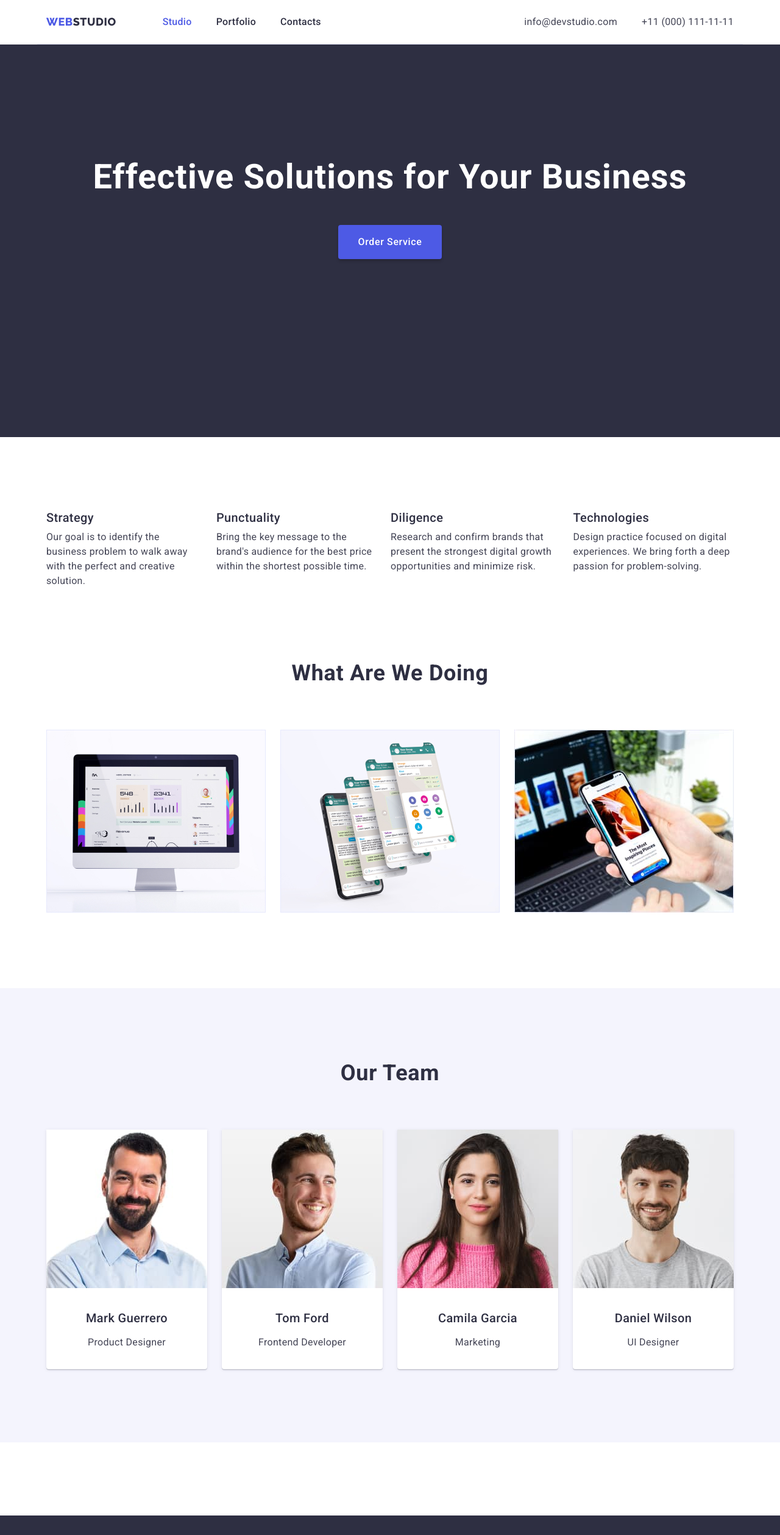
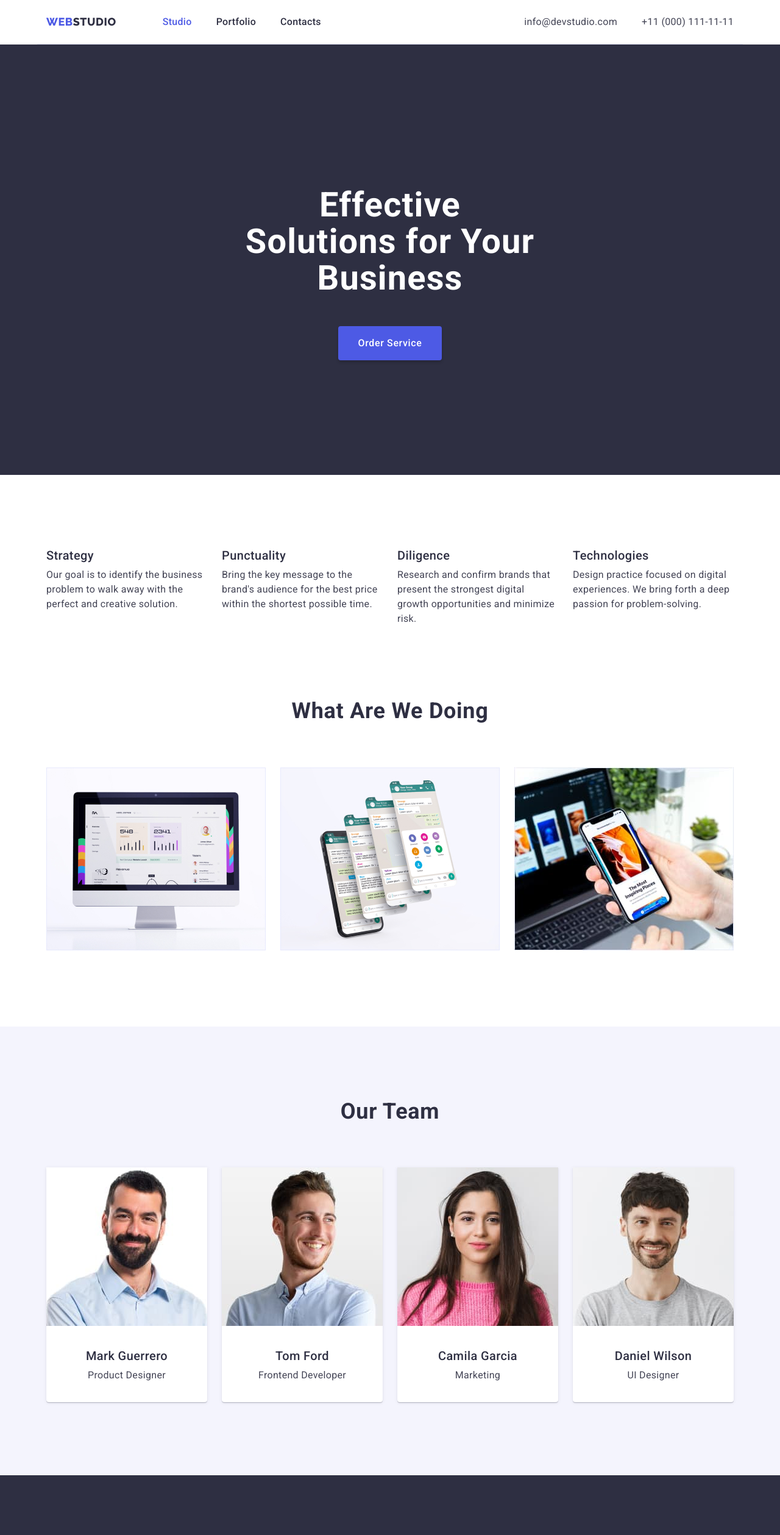
Before and after one commit to Senichkaa/goit-markup-hw-03, a plain HTML site: page index.html in a window 1280 px wide. Shown: the top 2518 px of the page at 61% size. Drawn offline with nearby package versions, Linux system fonts and the light colour scheme.

Commit message:
clean css file

```diff
--- a/css/styles.css
+++ b/css/styles.css
@@ -51,6 +51,17 @@ body {
   list-style-type: none;
   padding: 0;
   margin: 0;
+}
+
+.button {
+  font-family: inherit;
+  cursor: pointer;
+  border-radius: 4px;
+  letter-spacing: 0.04em;
+  border: none;
+  display: flex;
+  align-items: center;
+  justify-content: center;
 }
 
 /* INDEX.HTML */
@@ -113,7 +124,7 @@ body {
   margin-right: 40px;
 }
 
-.nav-item:last-child {
+.item:last-child {
   margin-right: 0;
 }
 
@@ -155,7 +166,7 @@ body {
   background-color: var(--title-text-color);
 
   padding-top: 188px;
-  padding-bottom: 292px;
+  padding-bottom: 188px;
   text-align: center;
 }
 .hero-title {
@@ -164,19 +175,12 @@ body {
   line-height: 1.07;
   letter-spacing: 0.02em;
 
-  margin-top: 0;
+  width: 494px;
+  margin-right: auto;
+  margin-left: auto;
   margin-bottom: 48px;
 }
-.button {
-  font-family: inherit;
-  cursor: pointer;
-  border-radius: 4px;
-  letter-spacing: 0.04em;
-  border: none;
-  display: flex;
-  align-items: center;
-  justify-content: center;
-}
+
 .button.hero {
   font-size: 16px;
   font-weight: 500;
@@ -201,6 +205,8 @@ body {
 
 .feature-list .feature {
   margin-right: 24px;
+  max-width: 264px;
+  min-height: 104px;
 }
 
 .feature:last-child {
@@ -284,32 +290,30 @@ body {
 }
 
 .name {
+  margin-top: 32px;
+  margin-bottom: 0;
+  text-align: center;
+
   font-size: 20px;
   font-weight: 500;
   line-height: 1.2;
   letter-spacing: 0.02em;
   color: var(--title-text-color);
-
+}
+.process {
+  margin-top: 8px;
+  margin-bottom: 32px;
   text-align: center;
 
-  margin-top: 32px;
-  margin-bottom: 8px;
-}
-.process {
   font-size: 16px;
   line-height: 1.5;
   letter-spacing: 0.02em;
   color: var(--primary-text-color);
-
-  text-align: center;
-
-  margin-bottom: 32px;
 }
 /* FOOTER */
 .footer {
   background-color: var(--title-text-color);
   padding: 100px 0;
-  margin-top: 120px;
 }
 
 .light {
@@ -344,7 +348,6 @@ body {
   background-color: var(--lightmode-color);
   color: var(--buttons-bgc-color);
   border: 1px solid var(--accent-color);
-  border-radius: 4px;
 }
 
 .button-list {
```
